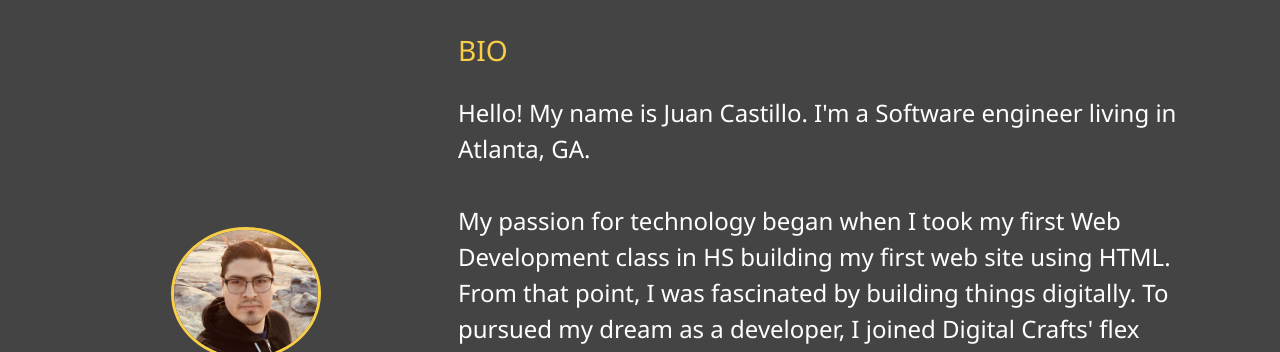
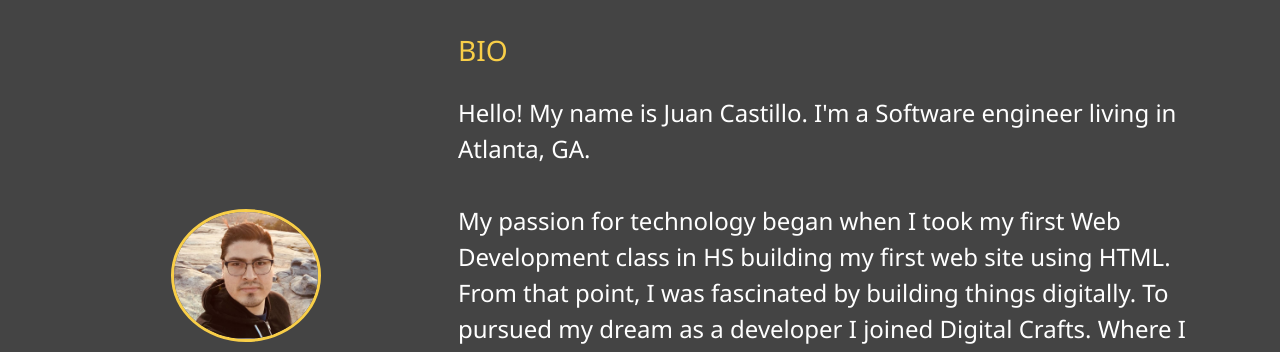
Before and after one commit to castillojuan1000/portfolio, a website: page dist/index.html in a window 1280 px wide. Shown: the part 389-741 px from the top of the page. Drawn offline with Linux system fonts and the light colour scheme.

Commit message:
'aboutMeDescription'

```diff
--- a/dist/index.html
+++ b/dist/index.html
@@ -65,11 +65,11 @@
           <br />
           My passion for technology began when I took my first Web Development class in HS building my first web site
           using HTML. From that point, I was fascinated by building things digitally. To pursued my dream as a
-          developer, I joined Digital Crafts' flex program. Where I learned the tools needed to build Full Stack
+          developer I joined Digital Crafts. Where I learned the tools needed to build Full Stack
           applications. And it was here that I learned truly how much there was left to learn.
           <br />
           <br />
-          So, now, after completing the program, this passion remains with me. There's certainly yet more to learn, yet
+          Now, after completing the program, this passion remains with me. There's certainly yet more to learn, yet
           more problems to solve and yet more to build. And for this, I am very grateful.
 
         </p>
```
